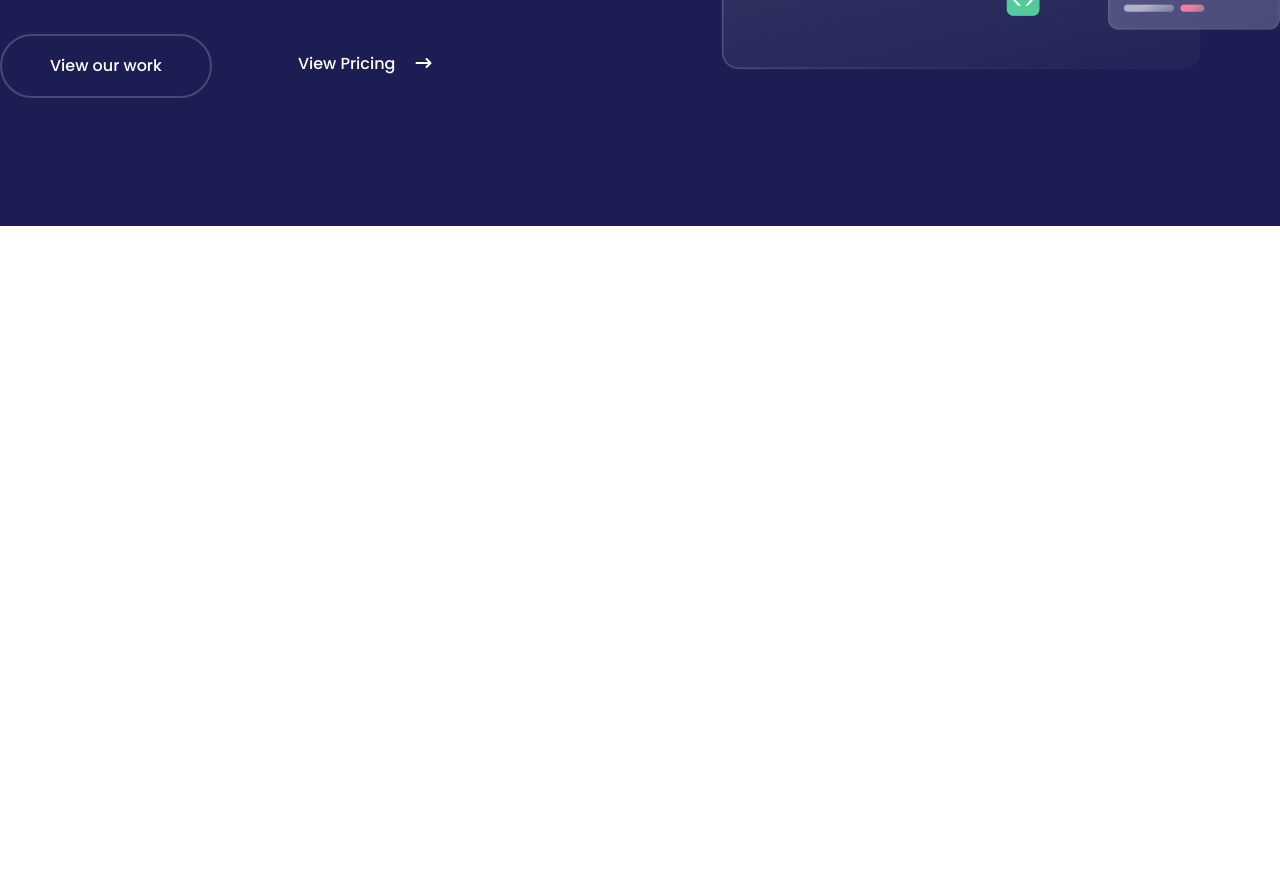
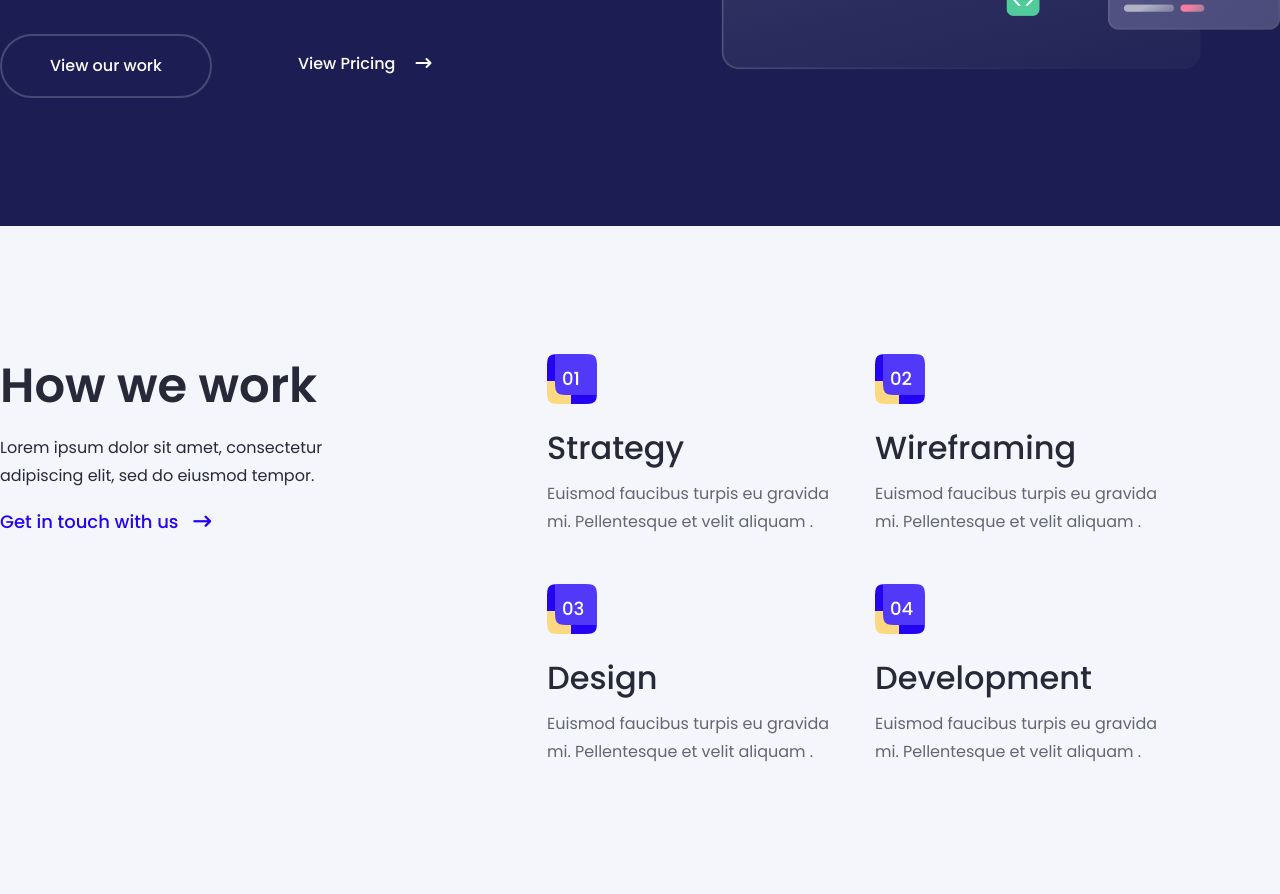
Before and after one commit to dev-nahianrafi/finsweet, a plain HTML site: page index.html in a window 1280 px wide. Shown: the part 534-1428 px from the top of the page. Before the commit the page ends 800 px from the top, so only its background shows below. Drawn offline with Linux system fonts and the light colour scheme.

Commit message:
work part

```diff
--- a/css/style.css
+++ b/css/style.css
@@ -112,3 +112,67 @@ a{
     padding-left: 16px;
 }
 /* banner end */
+#work{
+    padding: 128px 0;
+    background-color: #F4F6FC;
+}
+.work_wrapper{
+    display: flex;
+    column-gap: 142px;
+}
+.common_sub_header{
+    color:#282938;
+    font-family: var(--popeins);
+    font-size: 48px;
+    font-weight: 600;
+    line-height: 64px;
+}
+.work_content p{
+    color: #282938;
+    font-family: var(--popeins);
+    font-size: 16px;
+    font-weight: 400;
+    line-height: 28px;
+    width: 405px;
+    margin: 16px 0;
+}
+.work_content a{
+    color: #2405F2;
+    font-family: var(--popeins);
+    font-size: 18px;
+    font-weight: 500;
+    line-height: 32px;
+}
+.work_content a i{
+    padding-left: 10px;
+}
+.work_item_wrapper{
+    display: flex;
+    flex-wrap: wrap;
+    gap: 25px;
+}
+.work_item{
+    width: 303px;
+}
+.work_item:nth-child(3){
+    margin-top: 23px;
+}
+.work_item:nth-child(4){
+    margin-top: 23px;
+}
+.work_item h3{
+    margin: 16px 0 8px 0;
+    color:#282938;
+    font-family: var(--popeins);
+    font-size: 32px;
+    font-weight: 500;
+    line-height: 48px;
+}
+.work_item p{
+    opacity: 0.7;
+    color: #282938;
+    font-family: var(--popeins);
+    font-size: 16px;
+    font-weight: 400;
+    line-height: 28px;
+}
--- a/index.html
+++ b/index.html
@@ -72,5 +72,48 @@
         </div>
     </section>
     <!-- banner end -->
+    <section id="work">
+        <div class="container">
+            <div class="work_wrapper">
+                <div class="work_content">
+                    <h2 class="common_sub_header">How we work</h2>
+                    <p>Lorem ipsum dolor sit amet, consectetur adipiscing elit, sed do eiusmod tempor.</p>
+                    <a href="#">Get in touch with us <i class="fa-solid fa-arrow-right-long"></i></a>
+                </div>
+                <div class="work_item_wrapper">
+                    <div class="work_item">
+                        <picture>
+                            <img src="./images/pointer1.png" alt="not found">
+                        </picture>
+                        <h3>Strategy</h3>
+                        <p>Euismod faucibus turpis eu gravida mi. Pellentesque et velit aliquam .</p>
+                    </div>
+                    <div class="work_item">
+                        <picture>
+                            <img src="./images/pointer2 .png" alt="not found">
+                        </picture>
+                        <h3>Wireframing</h3>
+                        <p>Euismod faucibus turpis eu gravida mi. Pellentesque et velit aliquam .</p>
+                    </div>
+                    <div class="work_item">
+                        <picture>
+                            <img src="./images/pointer3.png" alt="not found">
+                        </picture>
+                        <h3>Design</h3>
+                        <p>Euismod faucibus turpis eu gravida mi. Pellentesque et velit aliquam .</p>
+                    </div>
+                    <div class="work_item">
+                        <picture>
+                            <img src="./images/pointer4.png" alt="not found">
+                        </picture>
+                        <h3>Development</h3>
+                        <p>Euismod faucibus turpis eu gravida mi. Pellentesque et velit aliquam .</p>
+                    </div>
+
+                </div>
+            </div>
+        </div>
+
+    </section>
 </body>
 </html>
```
Also changed, not shown: images/pointer1.png (added), images/pointer2 .png (added), images/pointer3.png (added), images/pointer4.png (added).
